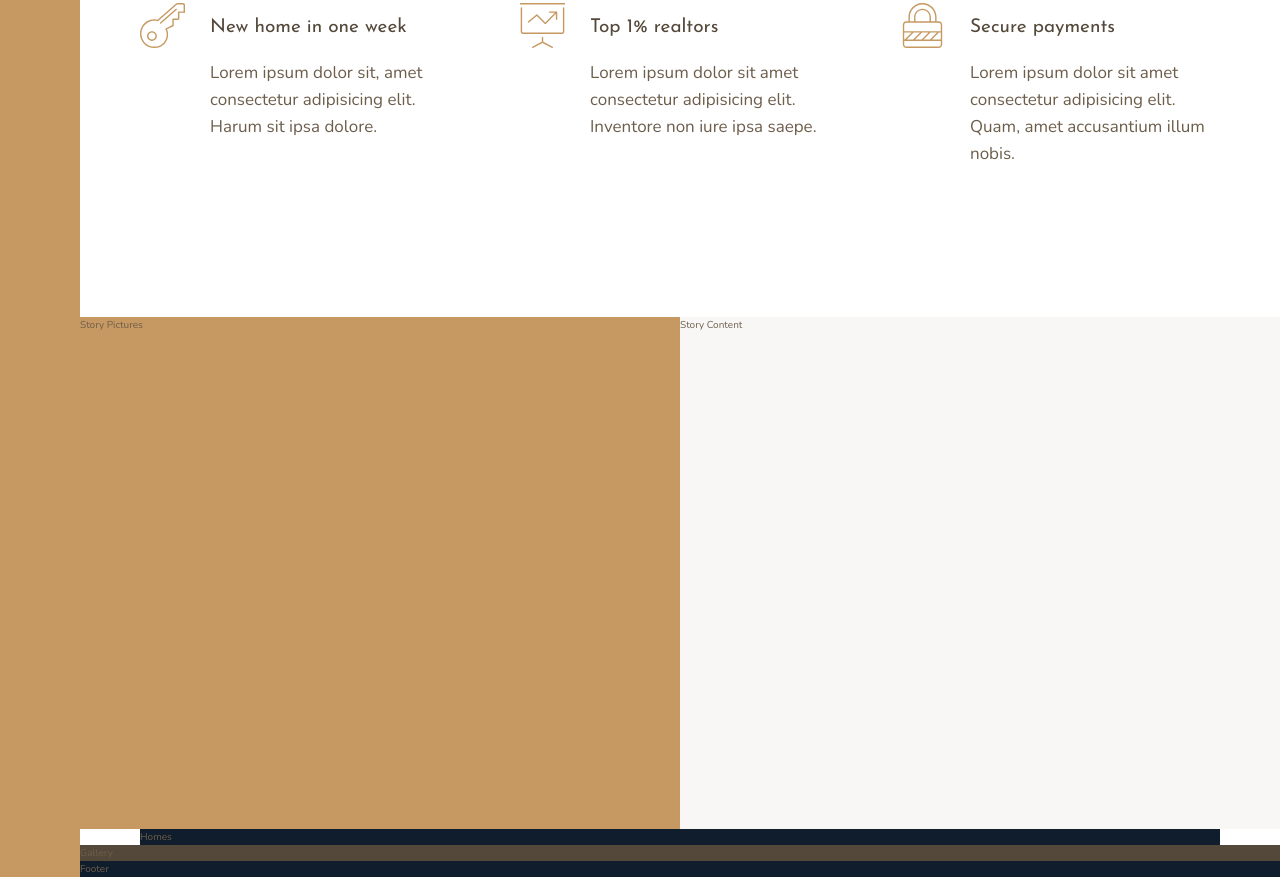
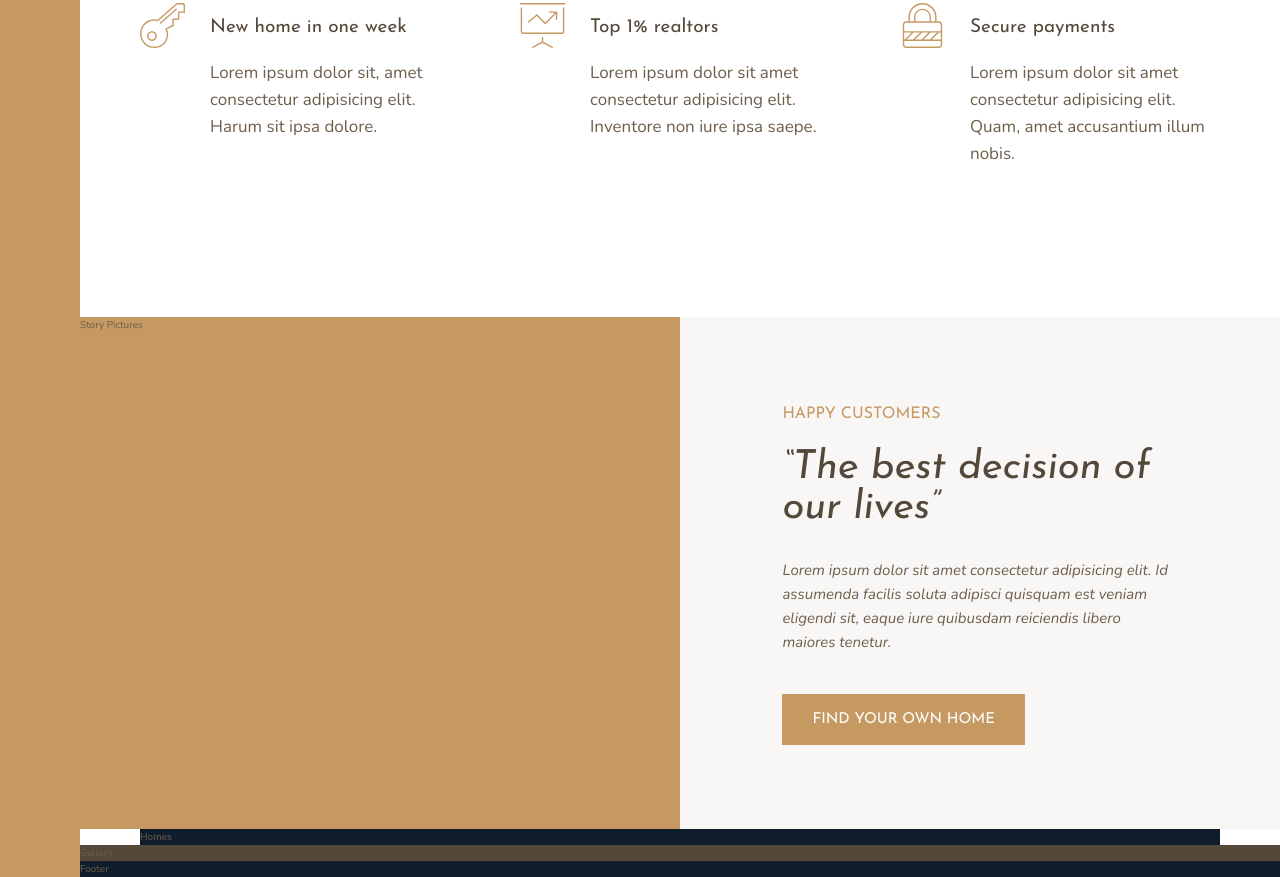
Before and after one commit to Electrolytful/Nexter, a website: page index.html in a window 1280 px wide. Shown: the part 991-1868 px from the top of the page. Drawn offline with nearby package versions, Linux system fonts and the light colour scheme.

Commit message:
added the story content

```diff
--- a/index.html
+++ b/index.html
@@ -95,7 +95,12 @@
     </div>
 
     <div class="story__content">
-        Story Content
+        <h3 class="heading-3 mb-sm">Happy Customers</h3>
+        <h2 class="heading-2 heading-2--dark mb-md">&ldquo;The best decision of our lives&rdquo;</h2>
+        <p class="story__text">
+            Lorem ipsum dolor sit amet consectetur adipisicing elit. Id assumenda facilis soluta adipisci quisquam est veniam eligendi sit, eaque iure quibusdam reiciendis libero maiores tenetur.
+        </p>
+        <button class="btn">Find your own home</button>
     </div>
 
     <!-- HOMES SECTION -->
--- a/sass/_story.scss
+++ b/sass/_story.scss
@@ -1,13 +1,24 @@
 .story {
     &__pictures {
+        grid-column: full-start / col-end 4;
+
         background-color: $color-primary;
-
-        grid-column: full-start / col-end 4;
     }
 
     &__content {
+        grid-column: col-start 5 / full-end;
+
         background-color: $color-grey-light-1;
+        padding: 6rem 8vw;
 
-        grid-column: col-start 5 / full-end;
+        display: grid;
+        align-content: center;
+        justify-items: start;
+    }
+
+    &__text {
+        font-size: 1.5rem;
+        font-style: italic;
+        margin-bottom: 4rem;
     }
 }
--- a/sass/_typography.scss
+++ b/sass/_typography.scss
@@ -9,10 +9,24 @@
 
 .heading-2 {
     @extend %heading;
+    font-size: 4rem;
+    font-style: italic;
+    line-height: 1;
+
+    &--light {
+        color: $color-grey-light-1;
+    }
+
+    &--dark {
+        color: $color-grey-dark-1;
+    }
 }
 
 .heading-3 {
     @extend %heading;
+    font-size: 1.6rem;
+    color: $color-primary;
+    text-transform: uppercase;
 }
 
 .heading-4 {
@@ -27,3 +41,20 @@
         color: $color-grey-dark-1;
     }
 }
+
+.btn {
+    background-color: $color-primary;
+    color: #fff;
+    border: none;
+    border-radius: 0;
+    font-family: $font-display;
+    font-size: 1.5rem;
+    text-transform: uppercase;
+    padding: 1.8rem 3rem;
+    cursor: pointer;
+    transition: all .2s;
+
+    &:hover {
+        background-color: $color-primary-dark;
+    }
+}
--- /dev/null
+++ b/sass/_utility.scss
@@ -0,0 +1,7 @@
+.mb-sm { margin-bottom: 2rem; }
+
+.mb-md { margin-bottom: 3rem; }
+
+.mb-lg { margin-bottom: 4rem; }
+
+.mb-xl { margin-bottom: 8rem; }
--- a/sass/main.scss
+++ b/sass/main.scss
@@ -1,5 +1,6 @@
 @import "base";
 @import "typography";
+@import "utility";
 
 @import "features";
 @import "footer";
```
Also changed, not shown: css/styles.css.
